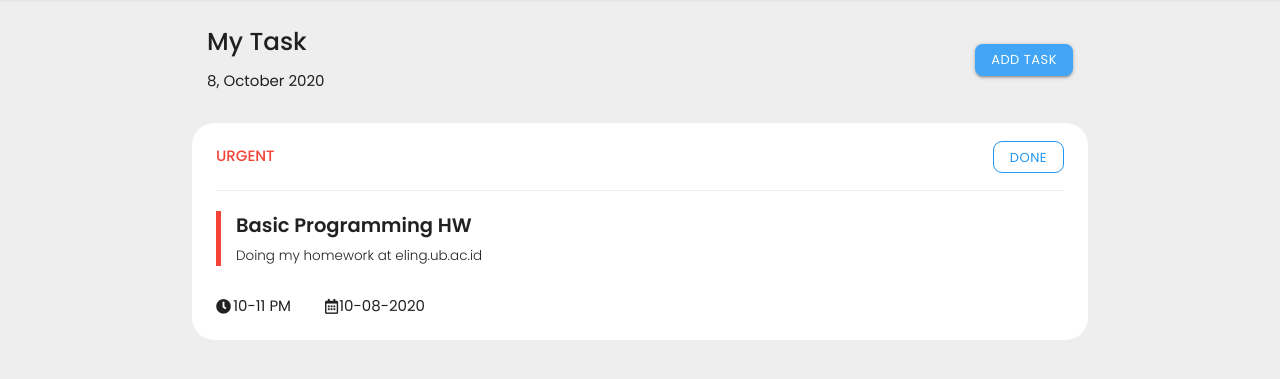
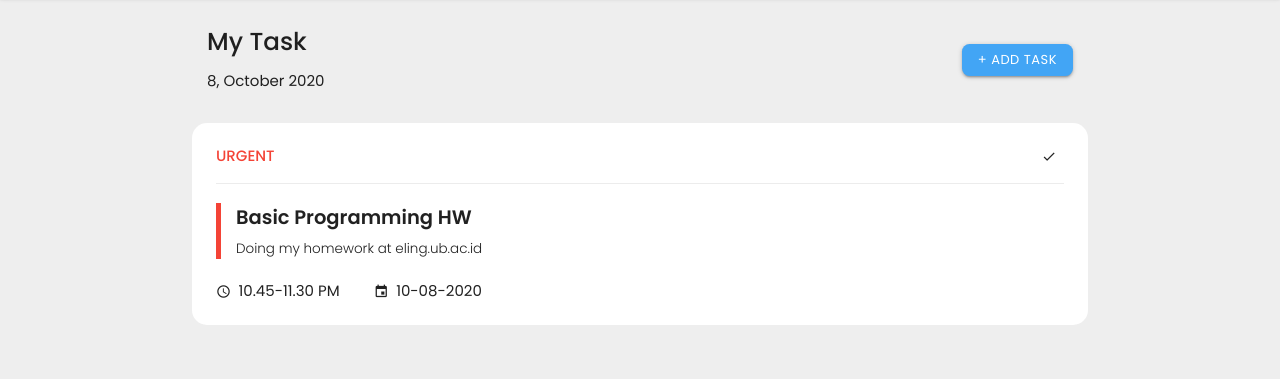
Before and after one commit to galihpermana29/Todo-List, a plain HTML site: page index.html in a window 1280 px wide. Shown: the part 67-446 px from the top of the page. Drawn offline with Linux system fonts and the light colour scheme.

Commit message:
sedikit perubahan icon

```diff
--- a/css/style.css
+++ b/css/style.css
@@ -1,80 +1,79 @@
-@import url('https://fonts.googleapis.com/css2?family=Poppins:ital,wght@0,200;0,300;0,400;0,500;0,600;1,200;1,300&display=swap');@import url('https://fonts.googleapis.com/css2?family=Poppins:ital,wght@0,200;0,300;0,400;0,500;0,600;1,200;1,300&display=swap');
+@import url('https://fonts.googleapis.com/css2?family=Poppins:ital,wght@0,200;0,300;0,400;0,500;0,600;1,200;1,300&display=swap');
 
 * {
 	font-family: 'Poppins', sans-serif;
 }
 
 .mytask-wrapper {
-   /* border: 1px solid red; */
 	display: flex;
 	align-items: center;
 	justify-content: space-between;
 	padding: 1rem 1rem;
 }
 
-.mytask-title{
+.mytask-title {
 	font-weight: 500;
 }
 
-.mytask-button{
-   border-radius: .5rem;
+.mytask-button {
+	border-radius: 0.5rem;
 }
 
 .mytask-card {
-   padding: .5rem 1.6rem;
-   border-radius: 1.5rem;
+	padding: 0.5rem 1.6rem;
+	border-radius: 1rem;
 }
 
-.mytask-card-header-wrapper{
+.mytask-card-header-wrapper {
 	display: flex;
 	justify-content: space-between;
 	align-items: center;
 	border-bottom: 1px solid #ececec;
-   padding-bottom: .5rem;
 }
-.finish-button{
-   background: transparent;
-   color: #2196f3;
-   box-shadow: none;
-   border: 1px solid #2196f3;
-   border-radius: .6rem;
+
+.check-icon {
+	cursor: pointer;
+	padding: 0.5rem;
 }
-.finish-button:hover{
-   background: #2196f3;
-   color: white;
-}
-.mytask-task-status{
+
+.mytask-task-status {
 	text-transform: uppercase;
 	font-weight: 500;
 }
-.mytask-card-text-wrapper{
+
+.mytask-card-text-wrapper {
 	border-left: 5px solid#f44336;
 	padding: 0 1rem;
 }
 
-.mytask-task-title{
+.mytask-task-title {
 	font-weight: 600;
 	font-size: 1.3rem;
 }
-.mytask-task-description{
-   margin-top: -.9rem;
+.mytask-task-description {
+	margin-top: -0.9rem;
 	font-weight: 300;
-   font-size: .9rem;
+	font-size: 0.9rem;
 }
 
-.clock-task{
-   display: inline-flex;
-   width: 75px;
-   align-items: center;
-   justify-content: space-between;
-   margin-right: 2rem;
-   /* border: 1px solid red; */
+.mytask-card-icon-wrapper {
+	margin-top: -0.5rem;
 }
 
-.date-task{
+.mytask-card-icon-wrapper i {
+	padding-right: 0.5rem;
+}
+
+.clock-task {
 	display: inline-flex;
-   width: 100px;
 	align-items: center;
 	justify-content: space-between;
 	margin-right: 2rem;
 }
+
+.date-task {
+	display: inline-flex;
+	align-items: center;
+	justify-content: space-between;
+	margin-right: 2rem;
+}
--- a/index.html
+++ b/index.html
@@ -6,8 +6,8 @@
 		<title>Todo-APP</title>
 		<link rel="stylesheet" href="./css/materialize.min.css" />
 		<link
+			href="https://fonts.googleapis.com/icon?family=Material+Icons"
 			rel="stylesheet"
-			href="https://cdnjs.cloudflare.com/ajax/libs/font-awesome/5.11.2/css/all.min.css"
 		/>
 		<link rel="stylesheet" href="./css/style.css" />
 	</head>
@@ -24,8 +24,8 @@
 					<li><a href="login.html">LOGIN</a></li>
 				</ul>
 				<a href="#" data-target="mobile-nav" class="sidenav-trigger right"
-					><i class="fas fa-bars"></i
-				></a>
+					><i class="large material-icons">dehaze</i></a
+				>
 
 				<ul class="sidenav" id="mobile-nav">
 					<li><a href="#home">Home</a></li>
@@ -47,7 +47,7 @@
 				</div>
 				<a
 					class="waves-effect waves-light btn-small blue lighten-1 mytask-button"
-					>Add Task
+					>+ Add Task
 				</a>
 			</div>
 
@@ -55,26 +55,21 @@
 				<div class="card-content">
 					<div class="mytask-card-header-wrapper">
 						<p class="mytask-task-status red-text">Urgent</p>
-						<a
-							class="waves-effect waves-light btn-small finish-button"
-							>Done
-						</a>
+						<i class="tiny material-icons check-icon">check</i>
 					</div>
 					<div class="mytask-card-text-wrapper">
-						<p class="mytask-task-title">
-							Basic Programming HW
-						</p>
+						<p class="mytask-task-title">Basic Programming HW</p>
 						<p class="mytask-task-description">
 							Doing my homework at eling.ub.ac.id
 						</p>
 					</div>
 					<div class="mytask-card-icon-wrapper">
 						<div class="clock-task">
-							<i class="fas fa-clock"></i>
-							<p class="mytask-task-clock">10-11 PM</p>
+							<i class="tiny material-icons">access_time</i>
+							<p class="mytask-task-clock">10.45-11.30 PM</p>
 						</div>
 						<div class="date-task">
-							<i class="far fa-calendar-alt"></i>
+							<i class="tiny material-icons">event</i>
 							<p class="mytask-task-cal">10-08-2020</p>
 						</div>
 					</div>
```
Lines whose indentation alone changed are shown as unchanged.
